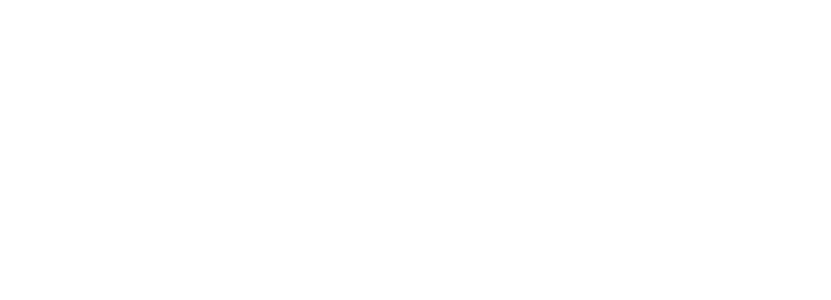
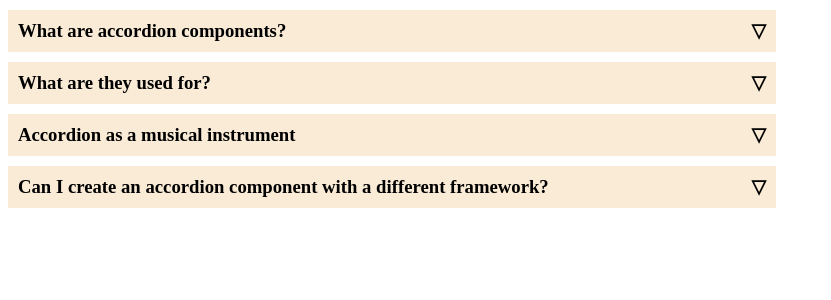
Before and after one commit to exgle-owl/react-learn-projects, a React (Vite) app: page / in a window 1280 px wide. Shown: the top 300 px of the page, without its empty margins (0-831 px from the left). Built offline with nearby package versions, Linux system fonts and the light colour scheme.

Commit message:
add accordion component

```diff
--- a/src/App.jsx
+++ b/src/App.jsx
@@ -1,7 +1,9 @@
+import Accordion from "./components/accordion"
+
 const App = () => {
   return (
     <>
-
+      <Accordion />
     </>
   )
 }
--- /dev/null
+++ b/src/components/accordion/data.js
@@ -0,0 +1,26 @@
+export default [
+  {
+    id  : '1',
+    question: "What are accordion components?",
+    answer:
+      "Accordion components are user interface elements used for organizing and presenting content in a collapsible manner. They typically consist of a header, content, and an expand/collapse action.",
+  },
+  {
+    id  : '2',
+    question: "What are they used for?",
+    answer:
+      "They are commonly employed in various contexts, including FAQs, product descriptions, navigation menus, settings panels, and data tables, to save screen space and provide a structured and user-friendly interface for presenting information or options.",
+  },
+  {
+    id  : '3',
+    question: "Accordion as a musical instrument",
+    answer:
+      "The accordion is a musical instrument with a keyboard and bellows. It produces sound by air passing over reeds when the player expands or compresses the bellows, used in various music genres.",
+  },
+  {
+    id  : '4',
+    question: "Can I create an accordion component with a different framework?",
+    answer:
+      "Yes of course, it is very possible to create an accordion component with another framework.",
+  },
+]
--- /dev/null
+++ b/src/components/accordion/index.css
@@ -0,0 +1,26 @@
+.accordion {
+  list-style: none;
+  margin: 0;
+  padding: 0;
+  max-width: 768px;
+}
+
+.accordion li {
+  background-color: antiquewhite;
+  margin: 10px 0;
+  padding: 10px;
+}
+
+.accordion h3 {
+  cursor: pointer;
+  display: flex;
+  align-items: center;
+  justify-content: space-between;
+  margin: 0;
+
+}
+
+.accordion p {
+  margin: 0;
+  margin-top: 10px;
+}
--- /dev/null
+++ b/src/components/accordion/index.jsx
@@ -0,0 +1,31 @@
+import { useState } from 'react'
+import data from './data'
+import './index.css'
+
+const Accordion = () => {
+  const [selected, setSelected] = useState(null)
+
+  const handleSelection = id => {
+    setSelected(selected === id ? null : id)
+  }
+
+  return (
+    <ul className="accordion">
+      {
+        data && data.length > 0 ?
+        data.map(({ id, question, answer }) => {
+          return (
+            <li key={id} onClick={() => handleSelection(id)}>
+              <h3>{question} <span className="triangle">▽</span> </h3>
+              {selected === id && <p>{answer}</p>}
+            </li>
+          )
+        })
+        :
+        <p>No data found</p>
+      }
+    </ul>
+  )
+}
+
+export default Accordion
--- a/src/index.css
+++ b/src/index.css
@@ -0,0 +1,5 @@
+*,
+*::after,
+*::before {
+  box-sizing: border-box;
+}
```
